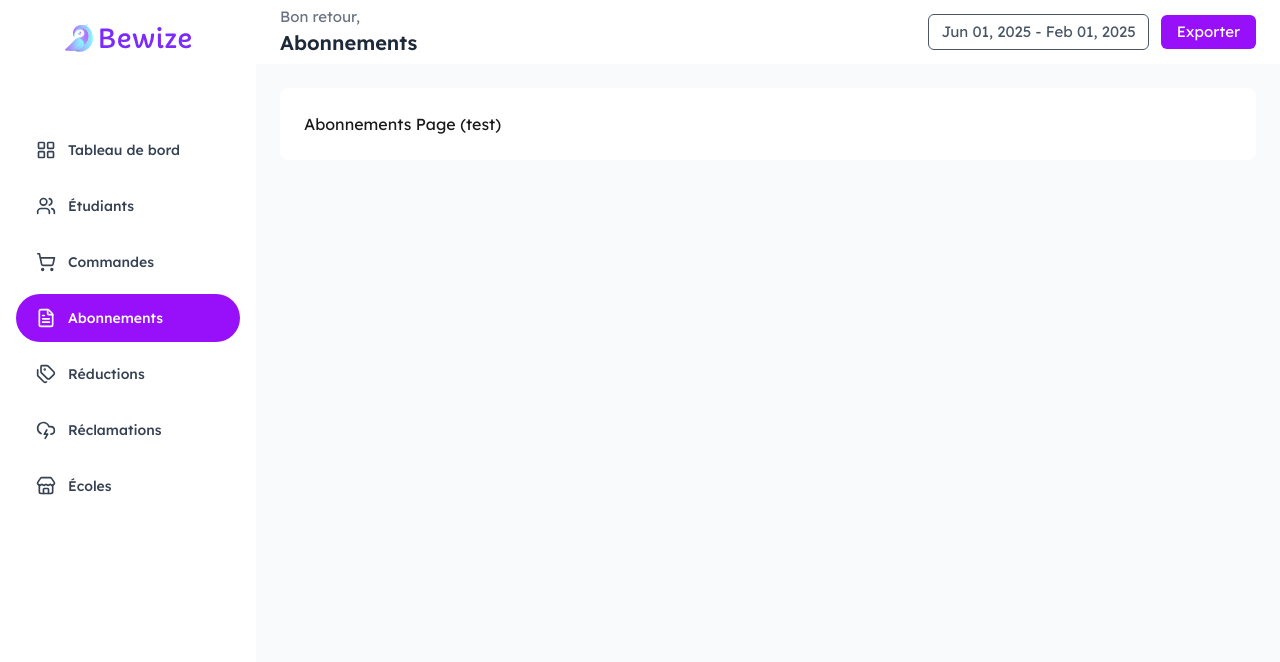
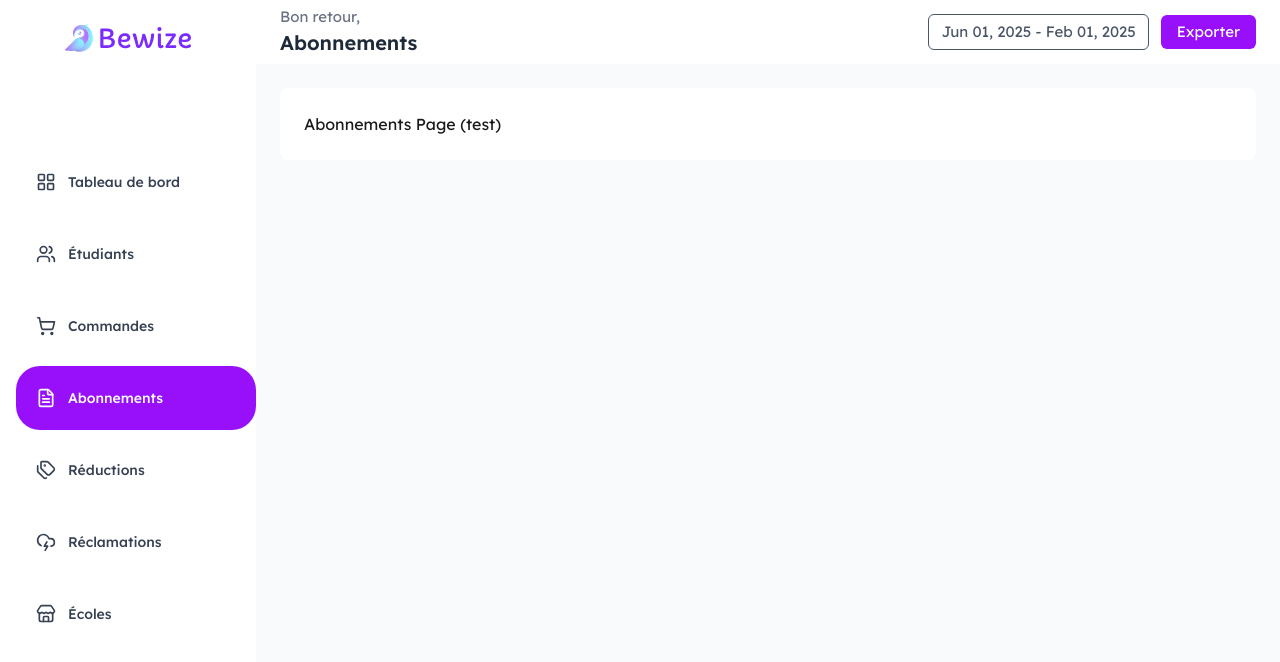
Before and after one commit to abdelhamid0p/bewize-dashboard-monitor, a React (Vite) app: page /dashboard/subscriptions in a window 1280 px wide. Shown: the top 662 px of the page. Built offline with nearby package versions, Linux system fonts and the light colour scheme.

Commit message:
fix/FE-03-Sidebar: minimising size

```diff
--- a/src/shared/components/molecules/nav-item/nav_item.tsx
+++ b/src/shared/components/molecules/nav-item/nav_item.tsx
@@ -15,9 +15,9 @@ export const NavItem = ({ iconName, label, isActive = false, onClick }: NavItemP
       onClick={onClick}
       className={cn(
         "flex items-center justify-start gap-3 transition-colors",
-        "w-full h-[48px] px-5 rounded-[24px]", // taille fixe + border-radius
+        "w-[30vh] h-[8vh] px-5 rounded-[24px]",
         isActive
-          ? "bg-purple-600 text-white" // état actif
+          ? "bg-purple-600 text-white"
           : "text-gray-700 hover:bg-purple-50 hover:text-purple-700"
       )}
     >
--- a/src/shared/components/organisms/SideBar.tsx
+++ b/src/shared/components/organisms/SideBar.tsx
@@ -20,7 +20,7 @@ export const Sidebar = ({ children, className }: SidebarProps) => {
       </div>
 
       {/* Navigation centrée verticalement */}
-      <nav className="flex-1 flex flex-col p-4 justify-center space-y-2 mb-[30vh] ">
+      <nav className="flex-1 flex flex-col p-4 justify-center space-y-2 mb-[10vh] ">
         {children}
       </nav>
     </aside>
```
